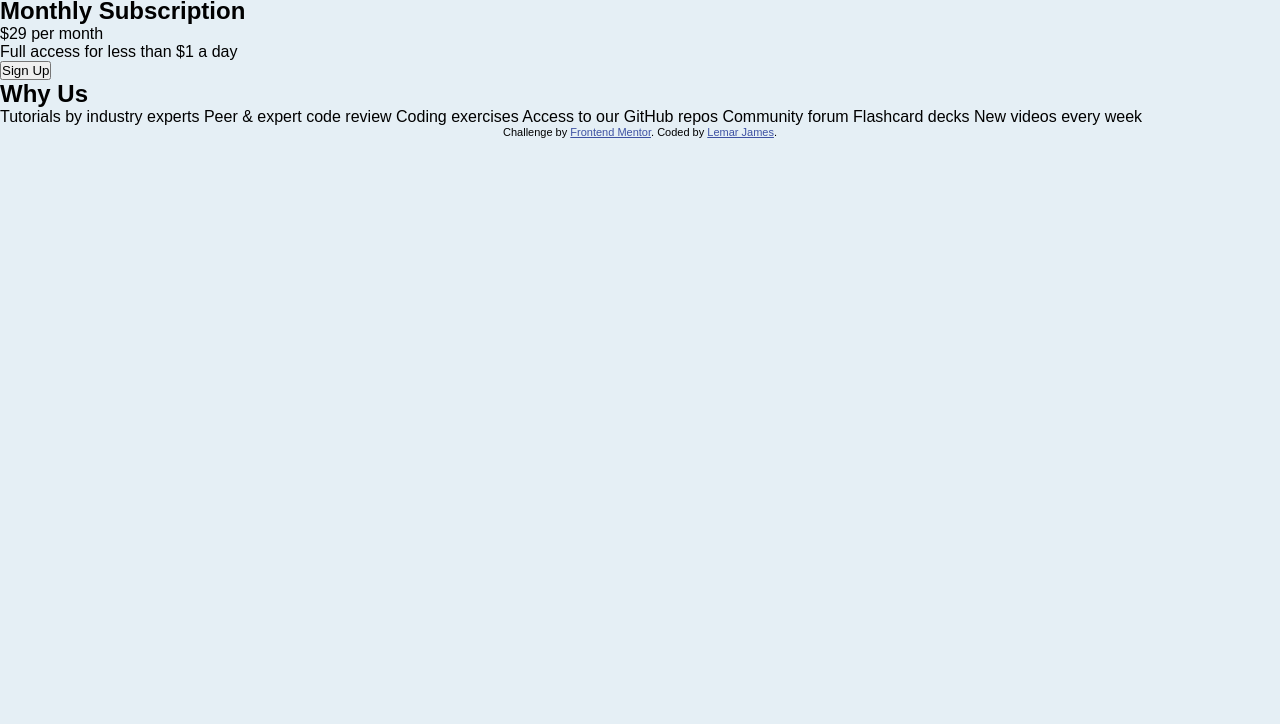
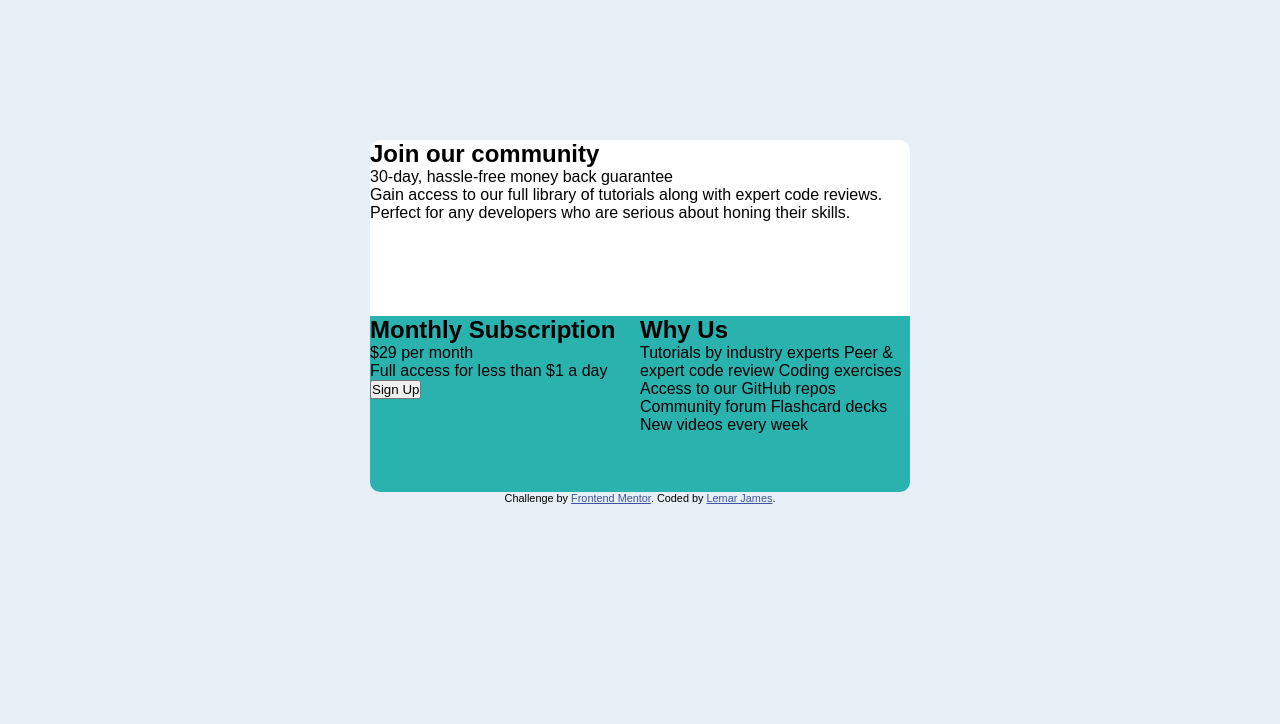
Before and after one commit to Lenimatic/single-price-grid-component-master, a plain HTML site: page index.html in a window 1280 px wide. Shown: the part 76-800 px from the top of the page. Drawn offline with Linux system fonts and the light colour scheme.

Commit message:
Added the content to the middle

```diff
--- a/index.html
+++ b/index.html
@@ -8,7 +8,7 @@
   <title>Frontend Mentor | Single Price Grid Component</title>
 </head>
 <body>
-  <div class="one--container">
+  <article class="one--container">
     <h1>
       Join our community
     </h1>
@@ -21,9 +21,9 @@
       Gain access to our full library of tutorials along with expert code reviews.
       Perfect for any developers who are serious about honing their skills.
     </p>
-  </div>
+  </article>
 
-  <div class="two--container">
+  <article class="two--container">
     <h2>
       Monthly Subscription
     </h2>
@@ -36,8 +36,9 @@
     </p>
 
     <button>Sign Up</button>
-  </div>
-  <div class="three--container">
+  </article>
+
+  <article class="three--container">
     <h2>Why Us</h2>
 
     <p>Tutorials by industry experts
@@ -48,18 +49,7 @@
       Flashcard decks
       New videos every week
     </p>
-
-
-
-
-
-
-  </div>
-
-
-
-
-
+  </article>
 
 
 
--- a/style.css
+++ b/style.css
@@ -18,18 +18,57 @@ body {
   font-family: 'Karla', sans-serif;
   font-size: 1rem;
   background-color: var(--light-gray);
+  min-height: 100vh;
+  display: grid;
+  grid-template-columns: 16.875rem 16.875rem;
+  grid-template-rows: 11rem 11rem 1rem;
+  justify-content: center;
+  place-content: center;
+  grid-template-areas:
+    "topsect topsect"
+    "sect1 sect2"
+    "footer footer";
+
+}
+
+.one--container {
+  background-color: white;
+  grid-area: topsect;
+  min-width: 11rem;
+  min-height: 16.875rem;
+  border-top-left-radius: 0.625rem;
+  border-top-right-radius: 0.625rem;
 }
 
 
+.two--container {
+  background-color: var(--cyan-);
+  grid-area: sect1;
+  min-width: 16.875rem;
+  min-height: 11rem;
+  border-bottom-left-radius: 0.625rem;
+}
+
+.three--container {
+  background-color: var(--cyan-);
+  grid-area: sect2;
+  min-width: 16.875rem;
+  min-height: 11rem;
+  border-bottom-right-radius: 0.625rem;
+}
 
 
+.attribution {
+font-size: 0.68rem;
+text-align: center;
+grid-area: footer;
+}
+
+.attribution a {
+  color: hsl(228, 45%, 44%);
+}
 
 
-
-
-
-
-
-
-.attribution { font-size: 11px; text-align: center; }
-.attribution a { color: hsl(228, 45%, 44%); }
+footer {
+  grid-area: footer;
+}
```
